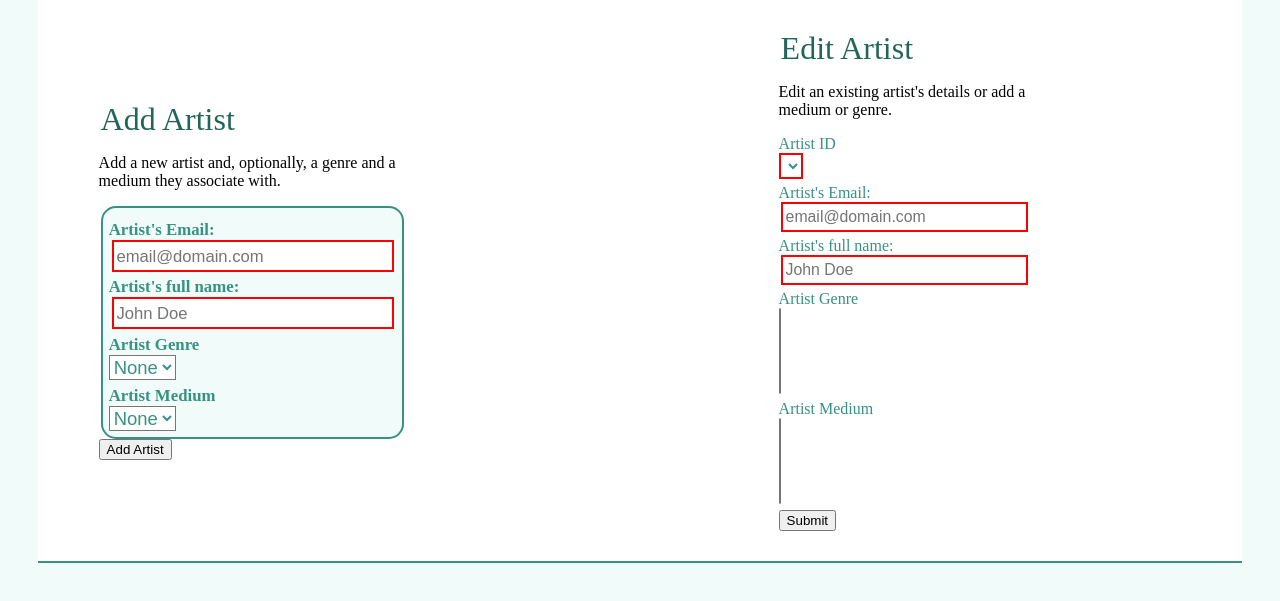
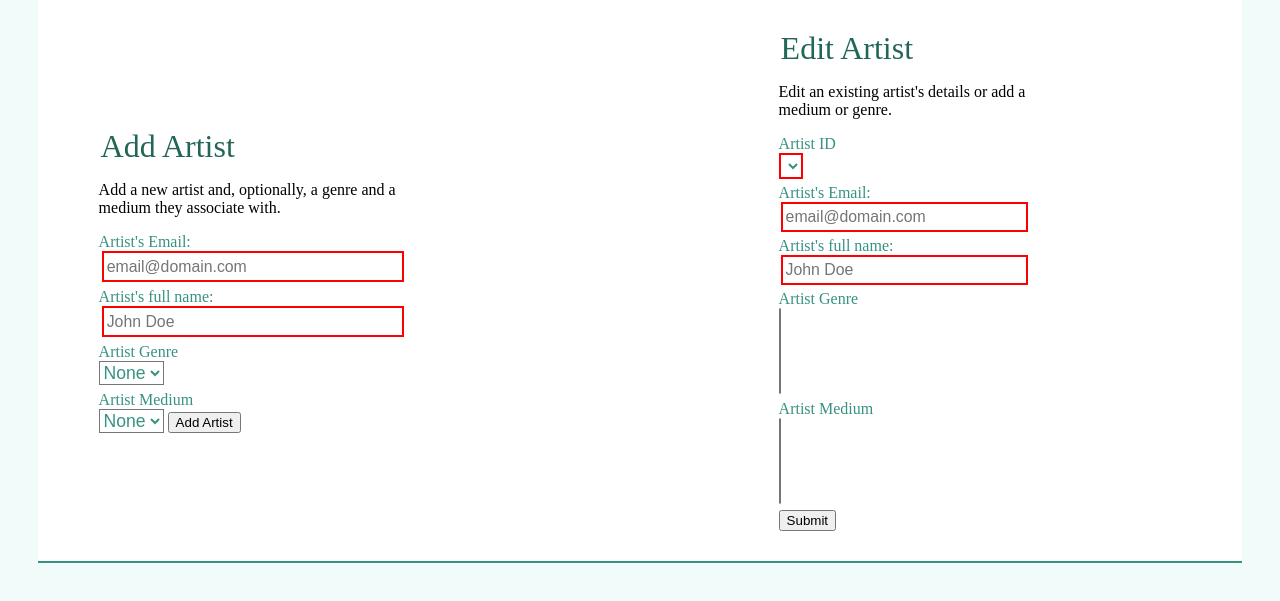
Before and after one commit to jmbosley/CS340_Project, a Flask app: page /artists in a window 1280 px wide. Shown: the part 335-936 px from the top of the page. Run offline with Flask 3, Linux system fonts and the light colour scheme; data that the repository does not hold is empty; some libraries are stand-ins or nearby versions.

Commit message:
Small changes

```diff
--- a/app.py
+++ b/app.py
@@ -22,6 +22,7 @@ def root():
 @app.route("/artists", methods=["POST", "GET"])
 def artists():
 
+    # edit
     if request.method == "POST":
         if request.form.get("insertArtist"):
             email = request.form["email"]
@@ -79,6 +80,7 @@ def artists():
 
             return redirect("/artists")
 
+    # load table/dropdowns
     if request.method == "GET":
         # Grab Artist data so we send it to our template to display
         query = ("SELECT Artists.artistID AS artistID, Artists.email AS email, Artists.name AS name, COUNT(DISTINCT Commissions.commissionID, Commissions.requestStatus = 'Request Complete') AS completedCount, GROUP_CONCAT(DISTINCT Genres.type) as genre, GROUP_CONCAT(DISTINCT Mediums.type) AS medium "
@@ -113,11 +115,9 @@ def artists():
 
         return render_template("artists.j2", artistTableDisplay=artistTableDisplay, artistIDDisplay=artistIDDisplay, genreDisplay=genreDisplay, mediumDisplay=mediumDisplay)
 
-# route for delete functionality, deleting a person from Artists,
-# we want to pass the 'id' value of that person on button click (see HTML) via the route
+# delete
 @app.route("/deleteArtist/<int:artistID>")
 def deleteArtist(artistID):
-    # mySQL query to delete the person with our passed id
     query = "DELETE FROM Artists WHERE artistID = '%s';"
     cur = mysql.connection.cursor()
     cur.execute(query, (artistID,))
--- a/templates/artists.j2
+++ b/templates/artists.j2
@@ -85,7 +85,7 @@
                     <legend>Add Artist</legend>
                     <p>Add a new artist and, optionally, a genre and a medium they associate with.</p>
 
-                    <fieldset>
+
 
                     <label for="email">Artist's Email: </label>
                     <input type="email" id ="email" name="email" pattern="[^ @]+@[^ @]+.[a-z]+"placeholder="email@domain.com" required>
@@ -108,9 +108,9 @@
                       <option value ={{medium['mediumID']}}>{{medium['type']}}</option>
                       {% endfor %}
                     </select>
-                    </fieldset>
 
-                    <input type="submit" value="Add Artist" name="insertArtist" class="btn btn-primary">
+
+                    <input type="submit" value="Add Artist" name="insertArtist">
 
 
                   </form>
```
